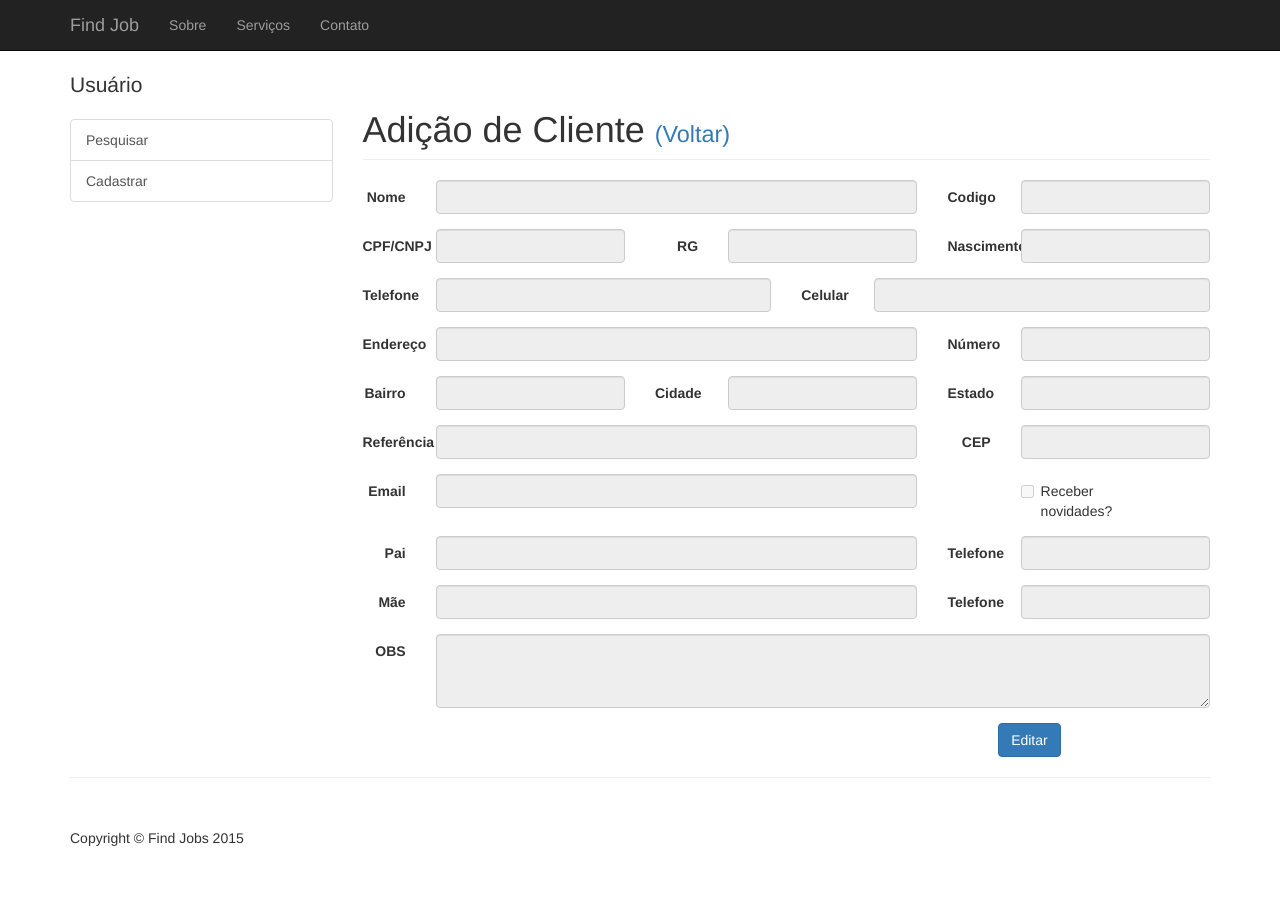
After one commit to NatanaelCPereira/Find_Job, a Django app: template Site/template/update_cliente.html in a window 1280 px wide. The commit adds this page. Run offline with Django 3.2, Linux system fonts and the light colour scheme; the template is opened without the code that fills it, so the values that code supplies are empty.

Commit message:
Arquivos de construção

```diff
--- a/Site/template/home.html
+++ b/Site/template/home.html
@@ -7,12 +7,12 @@
 	<div class="col-lg-12">
 		<h3>Pesquisa de Usuários</h3>
 		<hr>
-		<form class="form-horizontal" role="form" method="post" enctype="multipart/form-data" action="http://127.0.0.1:8000/FindJob/usuario/add/" name="formulario">
+		<form class="form-horizontal" role="form" method="post" enctype="multipart/form-data" action="http://127.0.0.1:8000/FindJob/" name="formulario">
             {% csrf_token %}
             <div class="form-group">
                 <label class="col-lg-3 control-label">Pesquisar Usuário:</label>
                 <div class="col-sm-7">
-                    <input type="text" class="form-control" name="descricao" id="descricao" placeholder="Codigo ou nome">
+                    <input type="text" class="form-control" name="pesquisa" id="pesquisa" placeholder="Codigo ou nome">
                 </div>
 
                 <button class="btn btn-primary" type="submit">Buscar</button>
--- /dev/null
+++ b/Site/template/update_cliente.html
@@ -0,0 +1,160 @@
+{%extends 'base.html'%}
+
+{%block conteudo%}
+
+<!-- Page Heading -->
+<div class="row">
+    <div class="col-lg-12">
+        <h1 class="page-header">
+            Adição de Cliente <small><a href="http://127.0.0.1:8000/SysUp/cliente/pesquisa/">(Voltar)</a></small>
+        </h1>
+    </div>
+</div>
+
+<div class="row">
+    <div class="col-lg-12">
+        <form class="form-horizontal" role="form" method="post" enctype="multipart/form-data" action="http://127.0.0.1:8000/SysUp/cliente/update/{{cliente.id}}/" name="formulario">
+{% csrf_token %}
+            <div class="form-group">
+                <label class="col-lg-1 control-label">Nome</label>
+                <div class="col-sm-7">
+                    <input type="text" class="form-control" name="nome" id="nome" value="{{cliente.nome}}" {%if not editar%}readonly{%endif%}>
+                </div>
+
+                <label class="col-lg-1 control-label">Codigo</label>
+                <div class="col-sm-3">
+                    <input type="text" class="form-control" name="codigo" id="codigo" value="{{cliente.codigo}}" {%if not editar%}readonly{%endif%}>
+                </div>
+            </div>
+
+            <div class="form-group">
+                <label class="col-lg-1 control-label">CPF/CNPJ</label>
+                <div class="col-sm-3">
+                    <input type="text" class="form-control" name="cpf_cnpj" id="cpf_cnpj" value="{{cliente.cpf_cnpj}}" {%if not editar%}readonly{%endif%}>
+                </div>
+
+                <label class="col-lg-1 control-label">RG</label>
+                <div class="col-sm-3">
+                    <input type="text" class="form-control" name="rg" id="rg" value="{{cliente.rg}}" {%if not editar%}readonly{%endif%}>
+                </div>
+
+                <label class="col-lg-1 control-label">Nascimento</label>
+                <div class="col-sm-3">
+                    <input type="text" class="form-control" name="data_nascimento" id="data_nascimento" value="{{cliente.data_nascimento}}" {%if not editar%}readonly{%endif%}>
+                </div>
+            </div>
+
+            <div class="form-group">
+                <label class="col-lg-1 control-label">Telefone</label>
+                <div class="col-sm-5">
+                    <input type="text" class="form-control" name="telefone" id="telefone" value="{{cliente.telefone}}" {%if not editar%}readonly{%endif%}>
+                </div>
+
+                <label class="col-lg-1 control-label">Celular</label>
+                <div class="col-sm-5">
+                    <input type="text" class="form-control" name="celular" id="celular" value="{{cliente.celular}}" {%if not editar%}readonly{%endif%}>
+                </div>
+
+            </div>
+
+            <div class="form-group">
+                <label class="col-lg-1 control-label">Endereço</label>
+                <div class="col-sm-7">
+                    <input type="text" class="form-control" name="endereco" id="endereco" value="{{cliente.endereco}}" {%if not editar%}readonly{%endif%}>
+                </div>
+
+                <label class="col-lg-1 control-label">Número</label>
+                <div class="col-sm-3">
+                    <input type="text" class="form-control" name="numero" id="numero" value="{{cliente.numero}}" {%if not editar%}readonly{%endif%}>
+                </div>
+            </div>
+
+            <div class="form-group">
+                <label class="col-lg-1 control-label">Bairro</label>
+                <div class="col-sm-3">
+                    <input type="text" class="form-control" name="bairro" id="bairro" value="{{cliente.bairro}}" {%if not editar%}readonly{%endif%}>
+                </div>
+
+                <label class="col-lg-1 control-label">Cidade</label>
+                <div class="col-sm-3">
+                    <input type="text" class="form-control" name="cidade" id="cidade" value="{{cliente.cidade}}" {%if not editar%}readonly{%endif%}>
+                </div>
+
+                <label class="col-lg-1 control-label">Estado</label>
+                <div class="col-sm-3">
+                    <input type="text" class="form-control" name="estado" id="estado" value="{{cliente.estado}}" {%if not editar%}readonly{%endif%}>
+                </div>
+            </div>
+
+            <div class="form-group">
+                <label class="col-lg-1 control-label">Referência</label>
+                <div class="col-sm-7">
+                    <input type="text" class="form-control" name="referencia" id="referencia" value="{{cliente.referencia}}" {%if not editar%}readonly{%endif%}>
+                </div>
+
+                <label class="col-lg-1 control-label">CEP</label>
+                <div class="col-sm-3">
+                    <input type="text" class="form-control" name="cep" id="cep" value="{{cliente.cep}}" {%if not editar%}readonly{%endif%}>
+                </div>
+            </div>
+
+            <div class="form-group">
+                <label class="col-lg-1 control-label">Email</label>
+                <div class="col-sm-7">
+                    <input type="text" class="form-control" name="email" id="email" value="{{cliente.email}}" {%if not editar%}readonly{%endif%}>
+                </div>
+
+                <label class="col-lg-1 control-label"></label>
+                <div class="col-sm-2">
+                    <div class="checkbox">
+                        <label>
+                            <input type="checkbox" value="" {%if not editar%}disabled{%endif%}>
+                            Receber novidades?
+                        </label>
+                    </div>
+                </div>
+            </div>
+
+            <div class="form-group">
+                <label class="col-lg-1 control-label">Pai</label>
+                <div class="col-sm-7">
+                    <input type="text" class="form-control" name="nome_pai" id="nome_pai" value="{{cliente.nome_pai}}" {%if not editar%}readonly{%endif%}>
+                </div>
+                <label class="col-lg-1 control-label">Telefone</label>
+                <div class="col-sm-3">
+                    <input type="text" class="form-control" name="telefone_pai" id="telefone_pai" value="{{cliente.telefone_pai}}" {%if not editar%}readonly{%endif%}>
+                </div>
+            </div>
+
+            <div class="form-group">
+                <label class="col-lg-1 control-label">Mãe</label>
+                <div class="col-sm-7">
+                    <input type="text" class="form-control" name="nome_mae" id="nome_mae" value="{{cliente.nome_mae}}" {%if not editar%}readonly{%endif%}>
+                </div>
+
+                <label class="col-lg-1 control-label">Telefone</label>
+                <div class="col-sm-3">
+                    <input type="text" class="form-control" name="telefone_mae" id="telefone_mae" value="{{cliente.telefone_mae}}" {%if not editar%}readonly{%endif%}>
+                </div>
+            </div>
+
+            <div class="form-group">
+                <label class="col-lg-1 control-label">OBS</label>
+                <div class="col-sm-11">
+                    <textarea class="form-control" rows="3" {%if not editar%}readonly{%endif%}></textarea>
+                </div>
+            </div>
+            {%if editar%}
+            <button class="btn btn-primary col-sm-offset-9">Atualizar</button>
+            <button class="btn btn-warning" type="reset">Cancelar</button>
+            {%else%}
+            <a href="http://127.0.0.1:8000/SysUp/cliente/{{cliente.id}}/?editar=1" class="btn btn-primary col-sm-offset-9">Editar</a>
+            {%endif%}
+
+        </form>
+    </div>
+</div>
+
+
+<!-- /.row -->
+{%endblock%}
--- a/Site/views.py
+++ b/Site/views.py
@@ -13,6 +13,9 @@ from Site.models import Usuario
 def home(request):
 	now = timezone.now()
 	usuarios = Usuario.objects.all()
+	if request.method == 'POST': # If the form has been submitted...
+		nome = request.POST.get('pesquisa','')
+		usuarios = usuarios.filter(nome__icontains=nome)
 	return render_to_response('home.html', {"usuarios":usuarios}, context_instance=RequestContext(request))
 
 def add_usuario(request):
--- /dev/null
+++ b/requirements.txt.txt
@@ -0,0 +1 @@
+Django==1.6.0
```
Also changed, not shown: Readme.txt, 5 other files.
